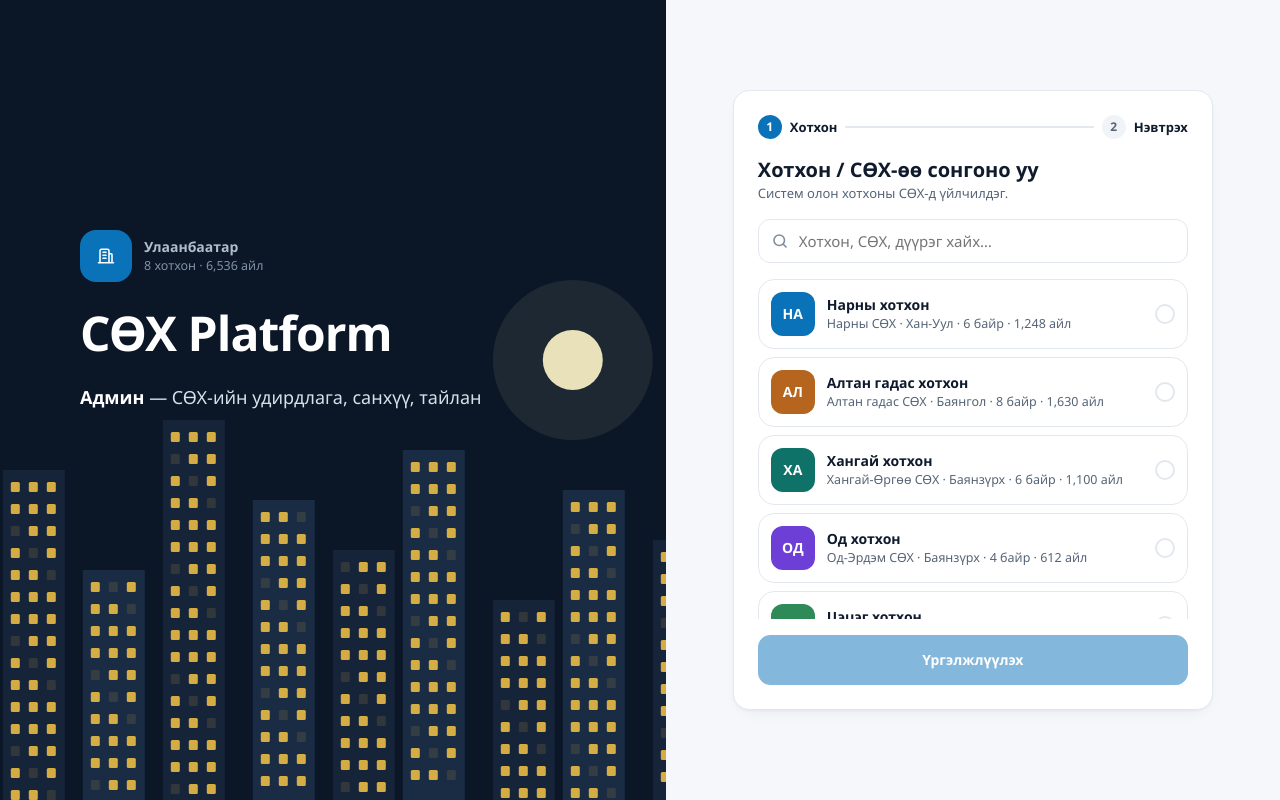
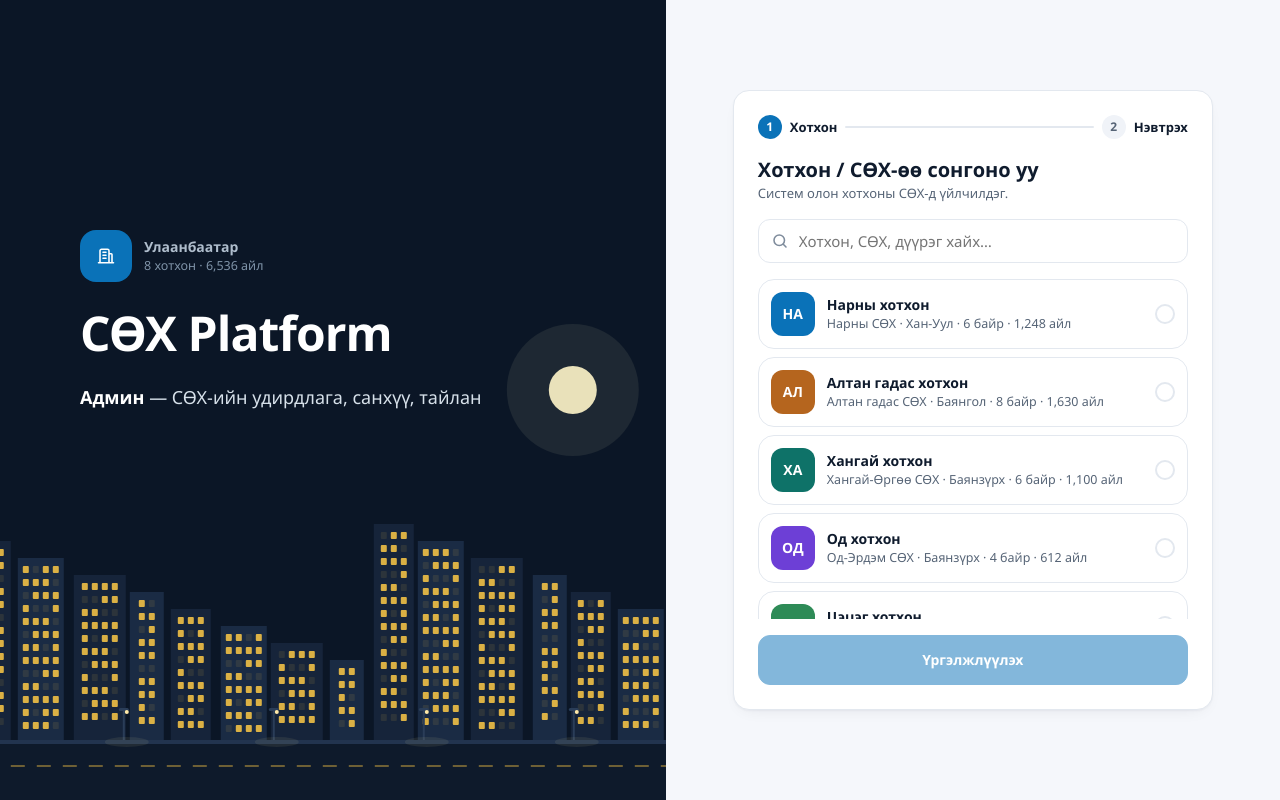
Before and after one commit to skeNN666/hoa-management-system, a plain HTML site: page index.html in a window 1280 px wide. Drawn offline with Linux system fonts and the light colour scheme.

Commit message:
Animate login skyline: smaller buildings, blinking windows, cars on road
Co-Authored-By: Claude Opus 5.5 <noreply@anthropic.com>

```diff
--- a/css/app.css
+++ b/css/app.css
@@ -216,6 +216,7 @@
 @media (min-width: 1024px) { .lg-hero { height: 100%; justify-content: center; padding: 0 80px; } }
 .skyline { position: absolute; left: 0; right: 0; bottom: 0; width: 100%; height: 70%; } @media (min-width: 1024px) { .skyline { height: 560px; } }
 .lg-hero-fade { position: absolute; inset: 0; background: linear-gradient(transparent, rgba(11,22,38,.3), rgba(11,22,38,.9)); }
+@media (min-width: 1024px) { .lg-hero-fade { background: linear-gradient(transparent, rgba(11,22,38,.35) 45%, rgba(11,22,38,.15) 100%); } }
 .lg-hero-in { position: relative; display: flex; flex-direction: column; gap: 12px; max-width: 560px; } @media (min-width: 1024px) { .lg-hero-in { gap: 16px; margin-top: -160px; } }
 .lg-h1 { font-size: clamp(30px, 5vw, 48px); font-weight: 800; letter-spacing: -.02em; }
 .lg-lead { color: #D7E1EA; font-size: 16px; } @media (min-width: 1024px) { .lg-lead { font-size: 18px; } }
--- a/js/widgets.js
+++ b/js/widgets.js
@@ -80,11 +80,40 @@
   }
 
   function skyline() {
-    const B = [[0, 260], [70, 330], [150, 230], [230, 380], [320, 300], [400, 250], [470, 350], [560, 200], [630, 310], [720, 260]];
-    return Nar.raw('<svg class="skyline" viewBox="0 0 800 560" preserveAspectRatio="xMidYMax slice" aria-hidden="true"><circle cx="640" cy="120" r="30" fill="#FFF4C8" opacity=".9"/><circle cx="640" cy="120" r="80" fill="#FFF4C8" opacity=".08"/>' +
-      B.map(([x, h], i) => { let w = '<rect x="' + x + '" y="' + (560 - h) + '" width="62" height="' + h + '" fill="' + (i % 2 ? '#16243A' : '#1A2B44') + '"/>';
-        for (let r = 0; r < Math.floor(h / 22); r++) for (let c = 0; c < 3; c++) w += '<rect x="' + (x + 8 + c * 18) + '" y="' + (560 - h + 12 + r * 22) + '" width="9" height="10" rx="1.5" fill="#F6C445" opacity="' + ((r * 7 + c * 3 + i) % 5 === 0 ? 0.12 : 0.85) + '">' + ((r + c + i) % 7 === 0 ? '<animate attributeName="opacity" values=".85;.1;.85" dur="' + (4 + (i % 5)) + 's" repeatCount="indefinite"/>' : '') + '</rect>';
-        return w; }).join('') + '</svg>');
+    const GROUND = 500;
+    // Жижиг барилгууд — тогтмол (deterministic) өндөр, өргөн
+    const B = []; for (let x = 0, i = 0; x < 800; i++) { const w = 34 + ((i * 37) % 4) * 6; const h = 80 + ((i * 53 + 17) % 9) * 17; B.push([x, w, h]); x += w + 4 + (i % 3) * 3; }
+    let s = '<svg class="skyline" viewBox="0 0 800 560" preserveAspectRatio="xMidYMax slice" aria-hidden="true"><circle cx="640" cy="150" r="24" fill="#FFF4C8" opacity=".9"/><circle cx="640" cy="150" r="66" fill="#FFF4C8" opacity=".08"/>';
+    B.forEach(([x, w, h], i) => {
+      const top = GROUND - h;
+      s += '<rect x="' + x + '" y="' + top + '" width="' + w + '" height="' + h + '" fill="' + (i % 2 ? '#16243A' : '#1A2B44') + '"/>';
+      const cols = Math.floor((w - 6) / 10), rows = Math.floor((h - 10) / 13), ox = x + (w - cols * 10 + 4) / 2;
+      for (let r = 0; r < rows; r++) for (let c = 0; c < cols; c++) {
+        const k = (r * 7 + c * 13 + i * 5) % 11, on = k > 2, a = on ? 0.88 : 0.1, b = on ? 0.1 : 0.88;
+        let win = '<rect x="' + (ox + c * 10) + '" y="' + (top + 8 + r * 13) + '" width="6" height="7" rx="1" fill="#F6C445" opacity="' + a + '">';
+        // ~40% цонх асч/унтарна (discrete — гэнэт асах, унтрах)
+        if ((r * 3 + c * 5 + i) % 5 < 2) { const dur = 5 + ((r + c * 2 + i) % 9), beg = -((r * 11 + c * 7 + i * 3) % dur), t = (0.3 + ((r + c + i) % 5) * 0.1).toFixed(2);
+          win += '<animate attributeName="opacity" values="' + a + ';' + b + ';' + a + '" keyTimes="0;' + t + ';' + Math.min(0.95, +t + 0.25).toFixed(2) + '" calcMode="discrete" dur="' + dur + 's" begin="' + beg + 's" repeatCount="indefinite"/>'; }
+        s += win + '</rect>';
+      }
+    });
+    // Зам, явган хүний зам, гудамжны гэрэл
+    s += '<rect x="0" y="' + GROUND + '" width="800" height="4" fill="#22344F"/><rect x="0" y="504" width="800" height="56" fill="#0E1A2B"/>' +
+      '<line x1="0" y1="526" x2="800" y2="526" stroke="#F6C445" stroke-width="1.5" stroke-dasharray="14 12" opacity=".55"/>';
+    for (let x = 40; x < 800; x += 150) s += '<rect x="' + x + '" y="' + (GROUND - 30) + '" width="2" height="30" fill="#2A3D58"/><rect x="' + (x - 4) + '" y="' + (GROUND - 32) + '" width="10" height="3" rx="1.5" fill="#2A3D58"/><circle cx="' + (x + 4) + '" cy="' + (GROUND - 28) + '" r="2" fill="#FFE9A8"/><ellipse cx="' + (x + 4) + '" cy="' + (GROUND + 2) + '" rx="22" ry="5" fill="#FFE9A8" opacity=".08"/>';
+    // Машинууд: дээд эгнээ баруун тийш, доод эгнээ зүүн тийш
+    const car = (dir, y, color, dur, beg) => {
+      const body = '<path d="M30 -5 L60 -10 L60 1 Z" fill="#FFE9A8" opacity=".09"/>' +
+        '<path d="M6 -8 L10 -13 H20 L25 -8 Z" fill="' + color + '"/><rect x="0" y="-8.5" width="31" height="7" rx="2.5" fill="' + color + '"/>' +
+        '<rect x="11" y="-12" width="4.5" height="3.5" fill="#9FC3E8" opacity=".6"/><rect x="16.5" y="-12" width="4.5" height="3.5" fill="#9FC3E8" opacity=".6"/>' +
+        '<rect x="29" y="-7" width="2.5" height="2" fill="#FFF4C8"/><rect x="-0.5" y="-7" width="2" height="2" fill="#FF4D4D"/>' +
+        '<circle cx="7" cy="-1.5" r="2.4" fill="#05090F"/><circle cx="24" cy="-1.5" r="2.4" fill="#05090F"/>';
+      const from = dir > 0 ? '-80 ' + y : '880 ' + y, to = dir > 0 ? '880 ' + y : '-80 ' + y;
+      return '<g><animateTransform attributeName="transform" type="translate" from="' + from + '" to="' + to + '" dur="' + dur + 's" begin="' + beg + 's" repeatCount="indefinite"/>' + (dir > 0 ? body : '<g transform="scale(-1 1)">' + body + '</g>') + '</g>';
+    };
+    s += car(1, 520, '#E2574C', 9, 0) + car(1, 520, '#3D8FD6', 9, -3) + car(1, 520, '#F2F2F2', 9, -6.5) +
+      car(-1, 540, '#F6C445', 7.5, -1) + car(-1, 540, '#2EAE68', 7.5, -4) + car(-1, 540, '#8A6CD8', 11, -7);
+    return Nar.raw(s + '</svg>');
   }
 
   /** Тойрог прогресс (ажилтны өнөөдрийн гүйцэтгэл) */
```
